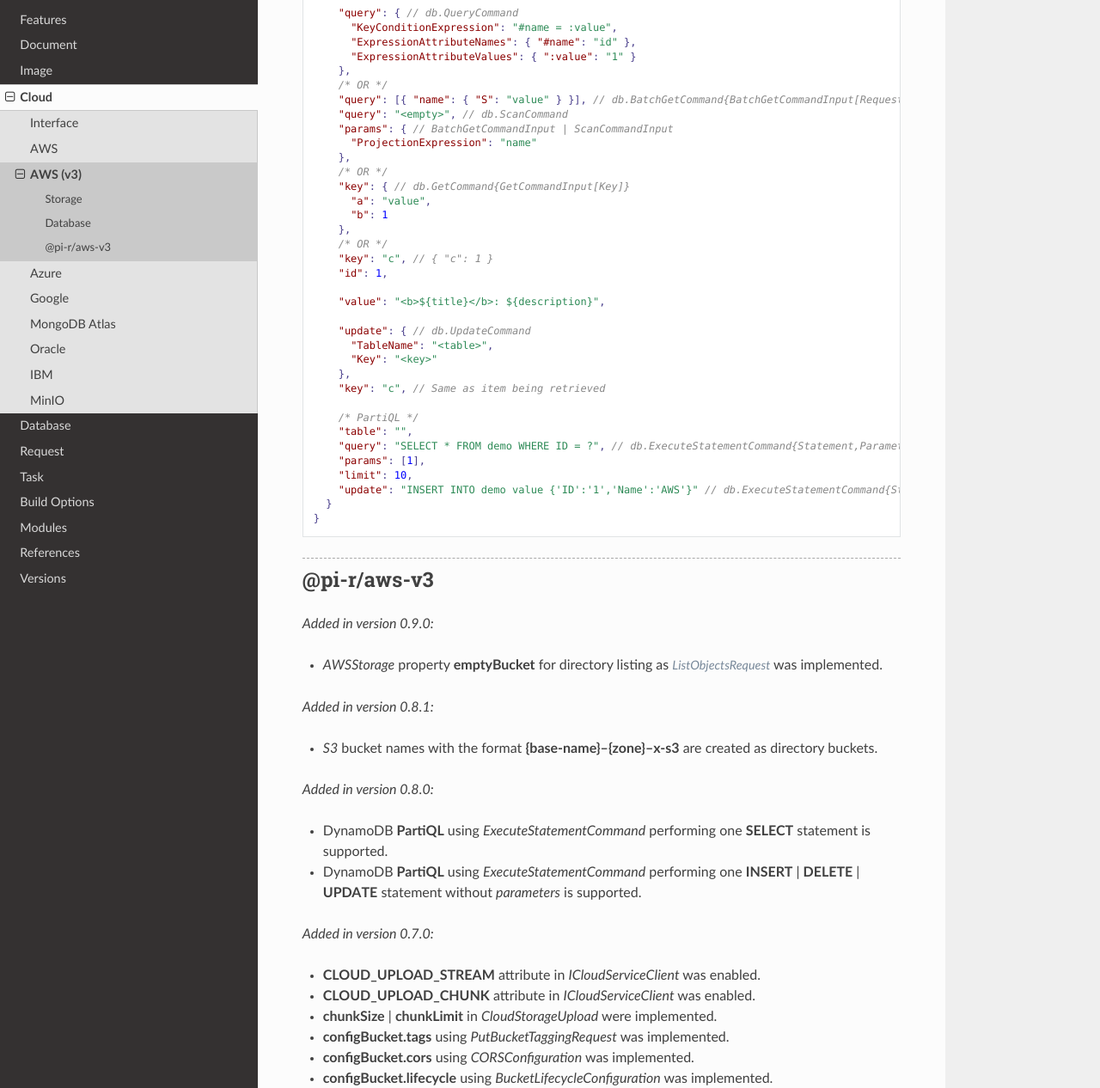
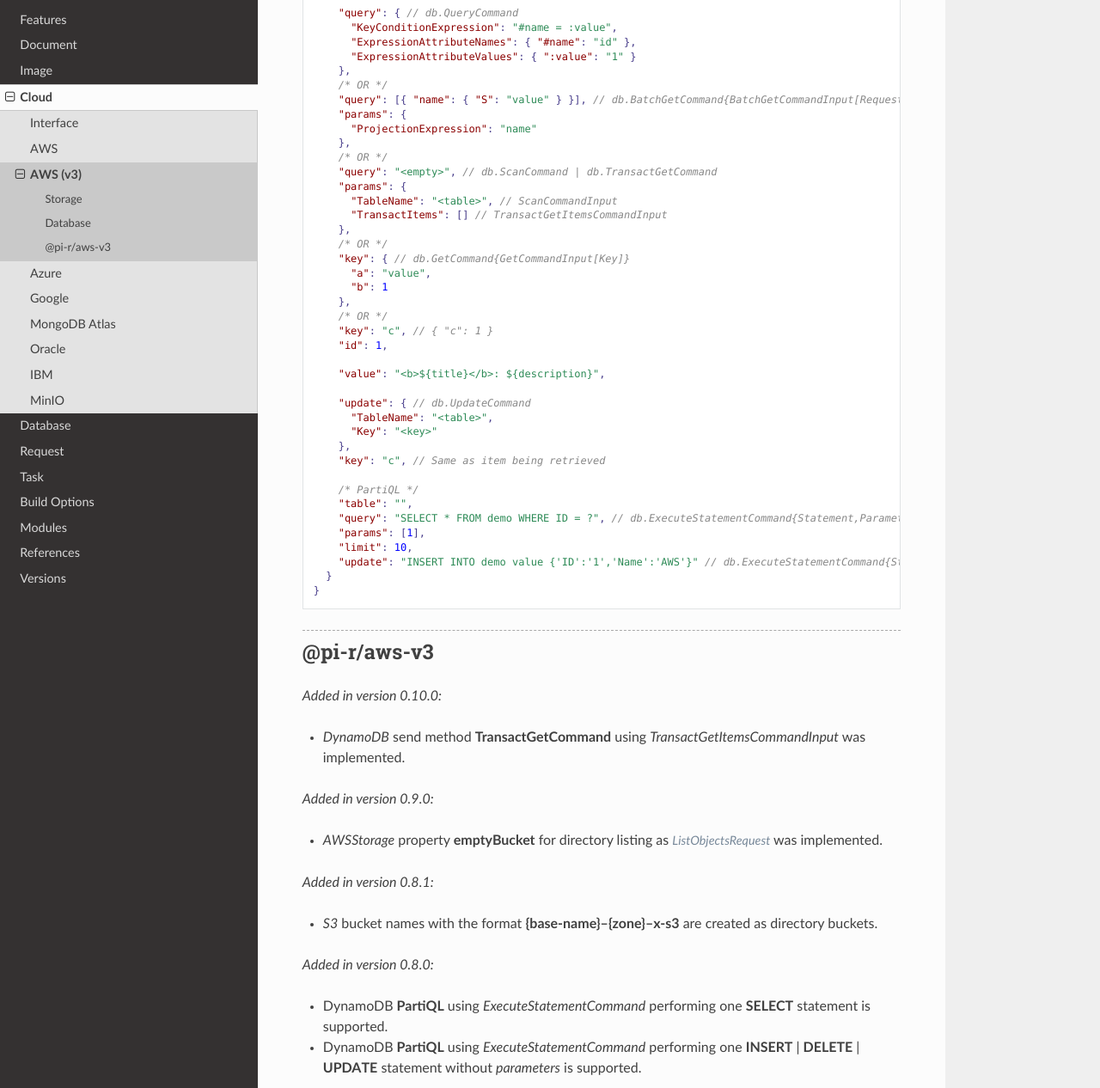
Before and after one commit to anpham6/chrome-docs, a Sphinx documentation site: the page built from source/cloud/aws-v3.rst, in a window 1280 px wide and 1400 px high, scrolled down 4440 px, cut to the strip 134-1400 px from the top of the window. Shown: the whole strip at 86% size. Built offline with Sphinx 7.4.7 and the Read the Docs theme 3.1.0, drawn with Linux system fonts in a browser that asks for light colours; some of the changed text lies outside the part shown.

Commit message:
Cloud: AWS changelog for DynamoDB was updated.

```diff
--- a/source/cloud/aws-v3.rst
+++ b/source/cloud/aws-v3.rst
@@ -206,9 +206,10 @@
 ---------
 
 .. code-block:: typescript
+  :emphasize-lines: 11
 
   import type { DynamoDBClientConfig, QueryCommandInput, ScanCommandInput } from "@aws-sdk/client-dynamodb";
-  import type { BatchGetCommandInput, NativeAttributeValue, TranslateConfig, UpdateCommandInput } from "@aws-sdk/lib-dynamodb";
+  import type { BatchGetCommandInput, NativeAttributeValue, TranslateConfig, TransactGetItemsCommandInput, UpdateCommandInput } from "@aws-sdk/lib-dynamodb";
   import type { NativeAttributeValue } from "@aws-sdk/util-dynamodb";
 
   interface AWSDatabaseQuery extends CloudDatabase {
@@ -217,7 +218,7 @@
       credential: string | AWSDatabaseCredential;
       key?: string | AttributeKey;
       query?: QueryCommandInput | Record<string, NativeAttributeValue>[] | string;
-      params?: BatchGetCommandInput | ScanCommandInput | NativeAttributeValue[];
+      params?: BatchGetCommandInput | ScanCommandInput | TransactGetItemsCommandInput | NativeAttributeValue[];
       update?: UpdateCommandInput;
   }
 
@@ -264,9 +265,14 @@
       },
       /* OR */
       "query": [{ "name": { "S": "value" } }], // db.BatchGetCommand{BatchGetCommandInput[RequestItems]}
-      "query": "<empty>", // db.ScanCommand
-      "params": { // BatchGetCommandInput | ScanCommandInput
+      "params": {
         "ProjectionExpression": "name"
+      },
+      /* OR */
+      "query": "<empty>", // db.ScanCommand | db.TransactGetCommand
+      "params": {
+        "TableName": "<table>", // ScanCommandInput
+        "TransactItems": [] // TransactGetItemsCommandInput
       },
       /* OR */
       "key": { // db.GetCommand{GetCommandInput[Key]}
@@ -296,6 +302,10 @@
 
 @pi-r/aws-v3
 ============
+
+.. versionadded:: 0.10.0
+
+  - *DynamoDB* send method **TransactGetCommand** using *TransactGetItemsCommandInput* was implemented.
 
 .. versionadded:: 0.9.0
 
```
Also changed, not shown: source/cloud/aws.rst (+13 -3 lines).
